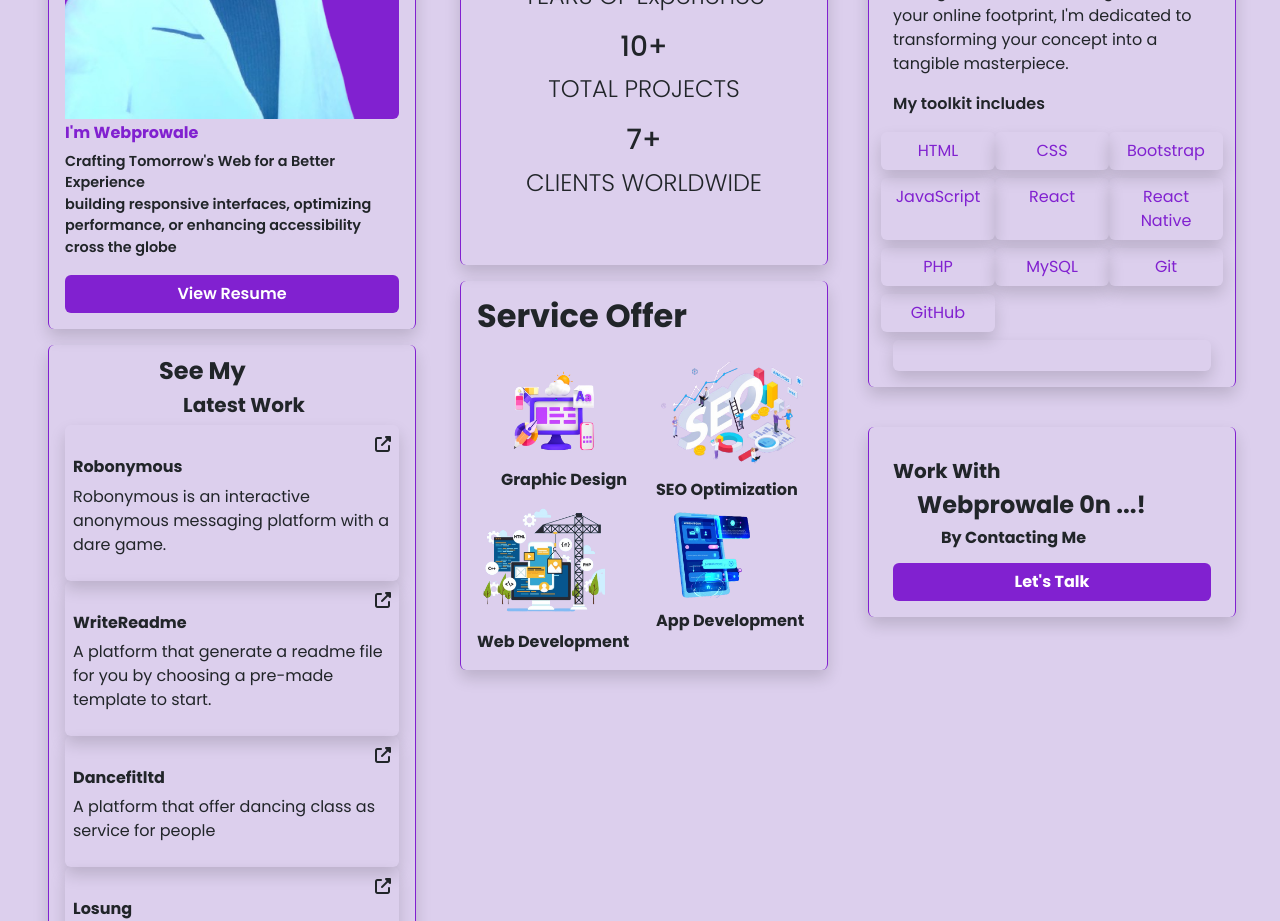
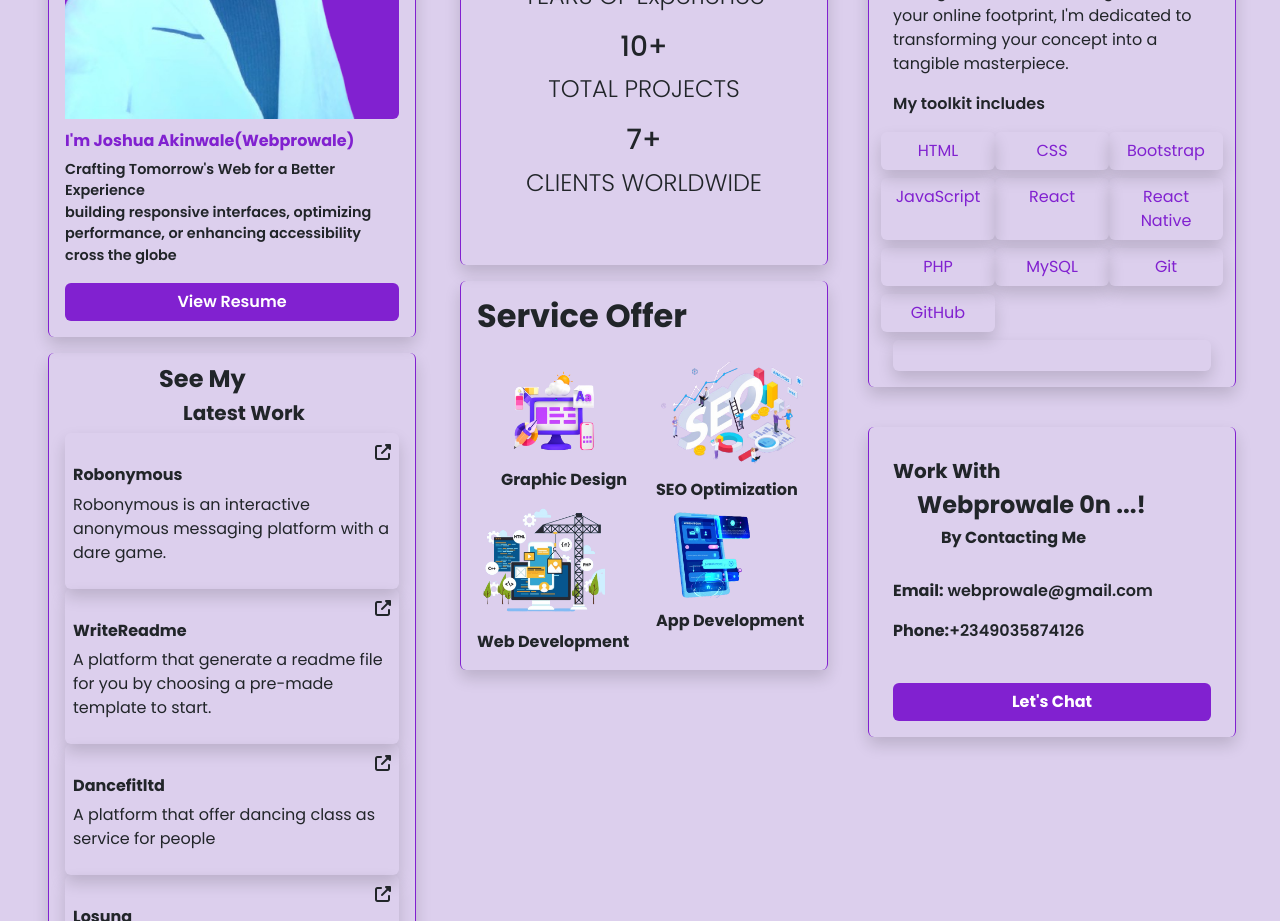
Before and after one commit to Webprowale/webprowale, a React (Vite) app: page / in a window 1280 px wide. Shown: the part 360-1281 px from the top of the page. Built offline with nearby package versions, Linux system fonts and the light colour scheme; the HTML template or start-up script is replaced by a standard one.

Commit message:
add email,phone

```diff
--- a/src/Components/Biography.jsx
+++ b/src/Components/Biography.jsx
@@ -10,7 +10,7 @@ function Biography() {
         <img src={Dev} className="img-fluid" height={100} />
         </LazyLoad>
       </div>
-      <h3 className=" primaryColor rounded fs-6 fw-bold">I'm Webprowale</h3>
+      <h3 className=" primaryColor rounded fs-6 fw-bold mt-2">I'm Joshua Akinwale(Webprowale)</h3>
       <p className="lead small fw-semibold">
         Crafting Tomorrow's Web for a Better Experience
       <br />
--- a/src/Components/Navber.jsx
+++ b/src/Components/Navber.jsx
@@ -7,6 +7,7 @@ function Navber() {
         <Link className="navbar-brand fs-3 fw-bold" to='/'>
           Web<span className="primaryColor">pro</span>wale
         </Link>
+
         </div>
     </nav>
   );
--- a/src/Components/WorkWith.jsx
+++ b/src/Components/WorkWith.jsx
@@ -1,15 +1,30 @@
 import React from "react";
 
 function WorkWith() {
-  const handleClick = ()=>{
+  const handlemail = ()=>{
     window.location.href = 'mailto:webprowale@gmail.com';
   }
+  const handlephone = ()=>{
+    window.location.href = 'tel:+2349035874126';
+  }
+  const handleChat = () => {
+    window.open('https://wa.me/2349035874126', '_blank');
+  };
+
   return (
     <div className="rounded mt-3 shadow px-4 py-3 d-flex flex-column con1" >
       <h4 className="fw-bold fs-5 mt-3">Work With</h4>
       <h3 className="fw-bold fs-4 ms-4 ">Webprowale 0n ...!</h3>
       <h3 className="fw-bold fs-6 ms-5">By Contacting Me</h3>
-      <button className="btn btn1 primaryBg fw-bold text-white mt-2" onClick={handleClick}>Let's Talk</button>
+        <ul className="d-flex p-0 mt-4 mb-0" onClick={handlemail}>
+        <li className="fw-bold">Email:</li>
+        <p className="fw-semibold ms-1">webprowale@gmail.com</p>
+        </ul>
+        <ul className="d-flex p-0" onClick={handlephone}>
+        <li className="fw-bold">Phone:</li>
+        <p className="fw-semibold">+2349035874126</p>
+        </ul>
+      <button className="btn btn1 primaryBg fw-bold text-white mt-2" onClick={handleChat}>Let's Chat</button>
     </div>
   );
 }
```
